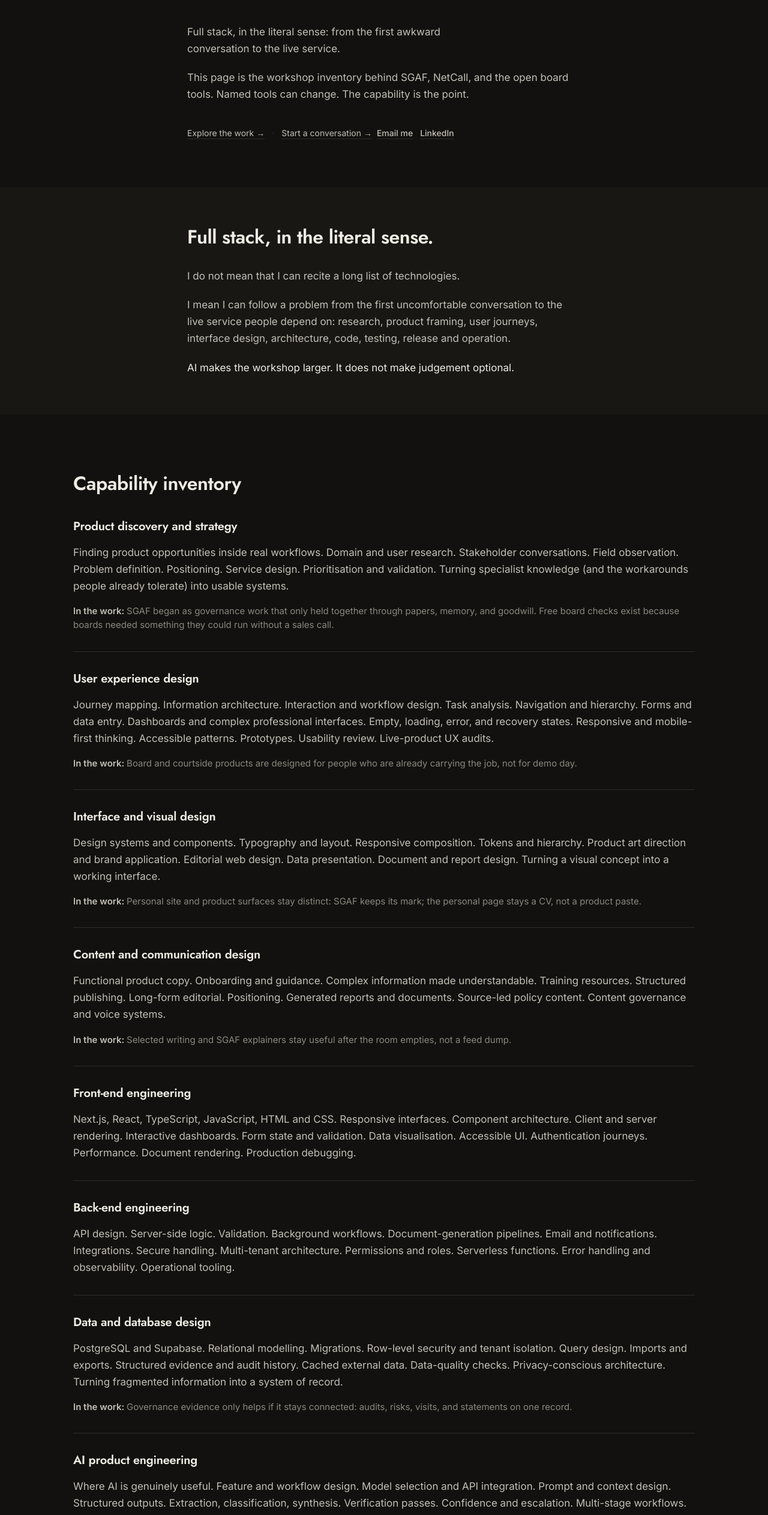
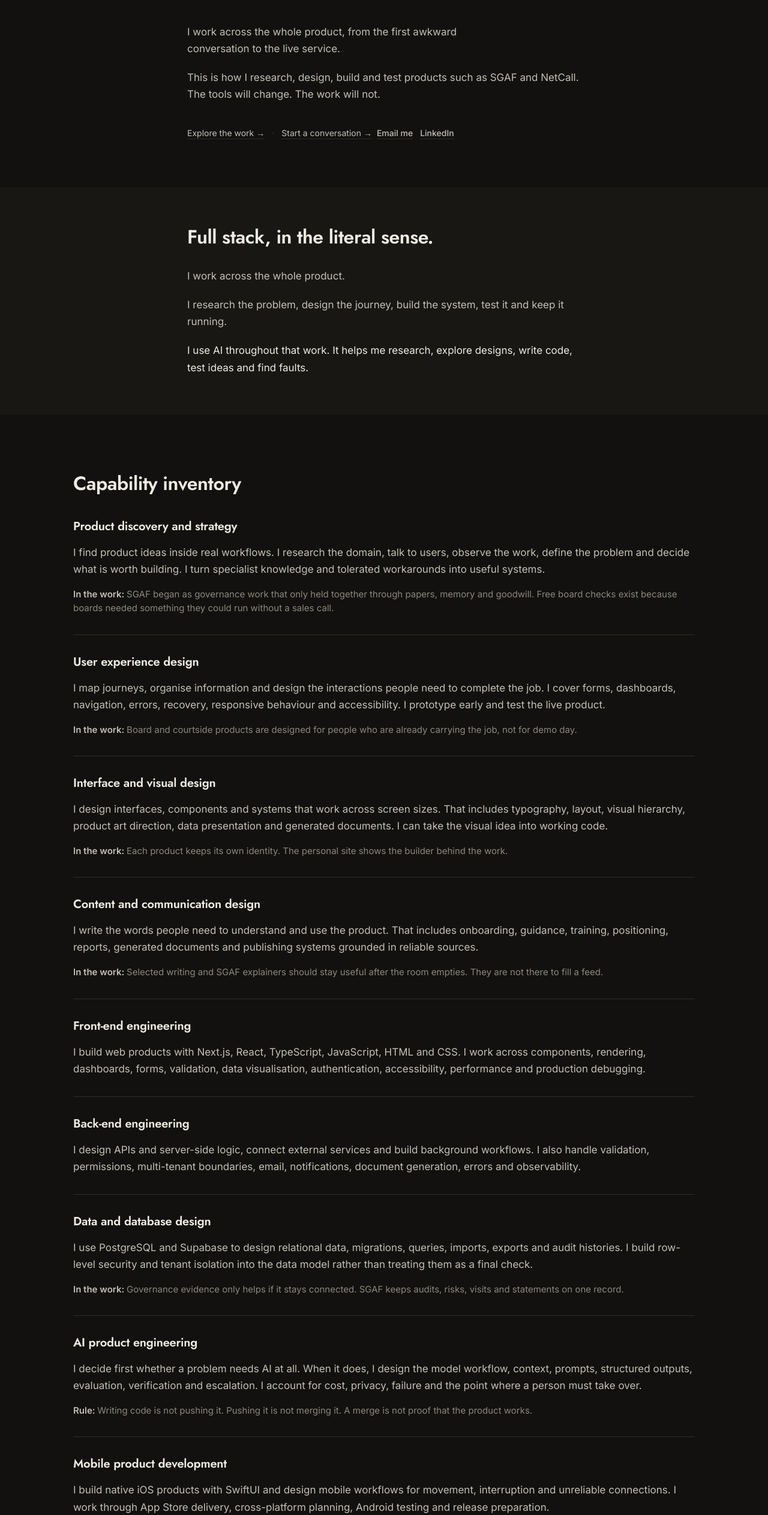
Before and after one commit to Vicariouso/joshuamangas-com, a Next.js app: page /workshop in a window 1280 px wide. Shown: the part 218-2744 px from the top of the page at 60% size. Built offline with nearby package versions, Linux system fonts and the light colour scheme.

Commit message:
Replace workshop inventory prose with direct copy

```diff
--- a/app/workshop/page.tsx
+++ b/app/workshop/page.tsx
@@ -5,14 +5,14 @@ import { SiteHeader } from "../site-header";
 export const metadata: Metadata = {
   title: "How I build",
   description:
-    "Full stack, in the literal sense: from the first awkward conversation to the live service. Workshop inventory behind SGAF, NetCall, and the open board tools.",
+    "I work across the whole product, from the first awkward conversation to the live service. See how I design, build and use AI.",
   alternates: {
     canonical: "https://joshuamangas.com/workshop/",
   },
   openGraph: {
     title: "How I build · Joshua Mangas",
     description:
-      "Full stack, in the literal sense: capability inventory, how AI is used, and a quiet working stack. No logo wall.",
+      "How Joshua Mangas researches, designs, builds and tests complete products with AI.",
     url: "https://joshuamangas.com/workshop/",
   },
 };
@@ -21,71 +21,71 @@ const inventory = [
   {
     id: "product-discovery",
     title: "Product discovery and strategy",
-    body: "Finding product opportunities inside real workflows. Domain and user research. Stakeholder conversations. Field observation. Problem definition. Positioning. Service design. Prioritisation and validation. Turning specialist knowledge (and the workarounds people already tolerate) into usable systems.",
+    body: "I find product ideas inside real workflows. I research the domain, talk to users, observe the work, define the problem and decide what is worth building. I turn specialist knowledge and tolerated workarounds into useful systems.",
     proof:
-      "SGAF began as governance work that only held together through papers, memory, and goodwill. Free board checks exist because boards needed something they could run without a sales call.",
+      "SGAF began as governance work that only held together through papers, memory and goodwill. Free board checks exist because boards needed something they could run without a sales call.",
   },
   {
     id: "ux",
     title: "User experience design",
-    body: "Journey mapping. Information architecture. Interaction and workflow design. Task analysis. Navigation and hierarchy. Forms and data entry. Dashboards and complex professional interfaces. Empty, loading, error, and recovery states. Responsive and mobile-first thinking. Accessible patterns. Prototypes. Usability review. Live-product UX audits.",
+    body: "I map journeys, organise information and design the interactions people need to complete the job. I cover forms, dashboards, navigation, errors, recovery, responsive behaviour and accessibility. I prototype early and test the live product.",
     proof:
       "Board and courtside products are designed for people who are already carrying the job, not for demo day.",
   },
   {
     id: "interface",
     title: "Interface and visual design",
-    body: "Design systems and components. Typography and layout. Responsive composition. Tokens and hierarchy. Product art direction and brand application. Editorial web design. Data presentation. Document and report design. Turning a visual concept into a working interface.",
+    body: "I design interfaces, components and systems that work across screen sizes. That includes typography, layout, visual hierarchy, product art direction, data presentation and generated documents. I can take the visual idea into working code.",
     proof:
-      "Personal site and product surfaces stay distinct: SGAF keeps its mark; the personal page stays a CV, not a product paste.",
+      "Each product keeps its own identity. The personal site shows the builder behind the work.",
   },
   {
     id: "content",
     title: "Content and communication design",
-    body: "Functional product copy. Onboarding and guidance. Complex information made understandable. Training resources. Structured publishing. Long-form editorial. Positioning. Generated reports and documents. Source-led policy content. Content governance and voice systems.",
+    body: "I write the words people need to understand and use the product. That includes onboarding, guidance, training, positioning, reports, generated documents and publishing systems grounded in reliable sources.",
     proof:
-      "Selected writing and SGAF explainers stay useful after the room empties, not a feed dump.",
+      "Selected writing and SGAF explainers should stay useful after the room empties. They are not there to fill a feed.",
   },
   {
     id: "frontend",
     title: "Front-end engineering",
-    body: "Next.js, React, TypeScript, JavaScript, HTML and CSS. Responsive interfaces. Component architecture. Client and server rendering. Interactive dashboards. Form state and validation. Data visualisation. Accessible UI. Authentication journeys. Performance. Document rendering. Production debugging.",
+    body: "I build web products with Next.js, React, TypeScript, JavaScript, HTML and CSS. I work across components, rendering, dashboards, forms, validation, data visualisation, authentication, accessibility, performance and production debugging.",
   },
   {
     id: "backend",
     title: "Back-end engineering",
-    body: "API design. Server-side logic. Validation. Background workflows. Document-generation pipelines. Email and notifications. Integrations. Secure handling. Multi-tenant architecture. Permissions and roles. Serverless functions. Error handling and observability. Operational tooling.",
+    body: "I design APIs and server-side logic, connect external services and build background workflows. I also handle validation, permissions, multi-tenant boundaries, email, notifications, document generation, errors and observability.",
   },
   {
     id: "data",
     title: "Data and database design",
-    body: "PostgreSQL and Supabase. Relational modelling. Migrations. Row-level security and tenant isolation. Query design. Imports and exports. Structured evidence and audit history. Cached external data. Data-quality checks. Privacy-conscious architecture. Turning fragmented information into a system of record.",
+    body: "I use PostgreSQL and Supabase to design relational data, migrations, queries, imports, exports and audit histories. I build row-level security and tenant isolation into the data model rather than treating them as a final check.",
     proof:
-      "Governance evidence only helps if it stays connected: audits, risks, visits, and statements on one record.",
+      "Governance evidence only helps if it stays connected. SGAF keeps audits, risks, visits and statements on one record.",
   },
   {
     id: "ai",
     title: "AI product engineering",
-    body: "Where AI is genuinely useful. Feature and workflow design. Model selection and API integration. Prompt and context design. Structured outputs. Extraction, classification, synthesis. Verification passes. Confidence and escalation. Multi-stage workflows. Human-in-the-loop. Evaluation fixtures and scoring. Cost control. Safety boundaries and redaction. Failure and fallback design. Keeping AI out of workflows that should stay deterministic.",
+    body: "I decide first whether a problem needs AI at all. When it does, I design the model workflow, context, prompts, structured outputs, evaluation, verification and escalation. I account for cost, privacy, failure and the point where a person must take over.",
     rule:
-      "write ≠ push ≠ merge ≠ verified experience. External actions stay gated until a human owns them.",
+      "Writing code is not pushing it. Pushing it is not merging it. A merge is not proof that the product works.",
   },
   {
     id: "mobile",
     title: "Mobile product development",
-    body: "Native iOS with SwiftUI. Mobile workflow design. Real-time interaction. Offline and unreliable-network thinking. App Store delivery. Designing for movement, interruption, and time pressure. Cross-platform planning. Android testing and release preparation.",
+    body: "I build native iOS products with SwiftUI and design mobile workflows for movement, interruption and unreliable connections. I work through App Store delivery, cross-platform planning, Android testing and release preparation.",
     proof:
-      "NetCall: courtside netball scoring built for my wife Rachel, who umpires. Prepare the match, score live, share a clean result. iPhone £2.99. Android coming soon (invite-only beta).",
+      "NetCall is courtside netball scoring built for my wife Rachel, who umpires. Prepare the match, score live and share a clean result. It is available on iPhone, with Android testing under way.",
   },
   {
     id: "quality",
     title: "Quality and assurance",
-    body: "Test-driven development. Unit and integration tests. End-to-end browser tests. Real journey verification. AI evaluation suites. Regression protection. Accessibility and responsive checks. Security-conscious review. Permission and tenant-isolation tests. Fresh-eyes review. Generated-document inspection. Production verification: checking the experience, not only a green build.",
+    body: "I use test-driven development, unit tests, integration tests, browser journeys and AI evaluations. I check accessibility, responsive behaviour, security, permissions, tenant isolation and generated documents. Then I inspect the production experience. A green build is useful, but it is not proof.",
   },
   {
     id: "delivery",
     title: "Delivery and operations",
-    body: "Git and GitHub workflows. Continuous integration. Release planning. Vercel. Cloudflare Pages and Workers. Supabase operations. Monitoring. Diagnosis with Sentry. Performance and incident work. Safe release gates and rollback. Maintaining products after launch.",
+    body: "I use Git and GitHub for controlled delivery, with continuous integration and deliberate release checks. I deploy and operate products on Vercel, Cloudflare and Supabase, monitor them with tools such as Sentry and investigate performance and production failures.",
   },
 ] as const;
 
@@ -108,7 +108,7 @@ const aiRows = [
   {
     layer: "AI inside products",
     ai: "Prototypes, eval harnesses, structured outputs",
-    human: "Safety, escalation, and “should this be AI at all?”",
+    human: "Safety, escalation and whether AI belongs there",
   },
   {
     layer: "Testing and review",
@@ -118,12 +118,12 @@ const aiRows = [
   {
     layer: "Content",
     ai: "First drafts, structure, consistency passes",
-    human: "Voice, claims, and what we publish",
+    human: "Voice, claims and what gets published",
   },
   {
     layer: "Operations",
     ai: "Triage notes, log reading",
-    human: "Release, rollback, and accountability",
+    human: "Release, rollback and responsibility",
   },
 ] as const;
 
@@ -131,7 +131,7 @@ const stack = [
   {
     label: "Product and design",
     items:
-      "Figma, structured briefs, journey maps, design systems, prototypes, live-product audits.",
+      "Figma, structured briefs, journey maps, design systems, prototypes and live-product audits.",
   },
   {
     label: "Web",
@@ -140,21 +140,21 @@ const stack = [
   {
     label: "Data and services",
     items:
-      "PostgreSQL, Supabase, APIs, authentication, permissions, serverless workflows.",
+      "PostgreSQL, Supabase, APIs, authentication, permissions and serverless workflows.",
   },
   {
     label: "AI",
     items:
-      "Codex, ChatGPT, Claude, model APIs, structured outputs, evaluation harnesses, multi-agent review.",
+      "Codex, ChatGPT, Claude, model APIs, structured outputs, evaluation harnesses and multi-agent review.",
   },
   {
     label: "Mobile",
-    items: "SwiftUI, native iOS, cross-platform testing.",
+    items: "SwiftUI, native iOS and cross-platform testing.",
   },
   {
     label: "Quality",
     items:
-      "Vitest, Playwright, accessibility review, security review, live verification.",
+      "Vitest, Playwright, accessibility review, security review and live verification.",
   },
   {
     label: "Delivery",
@@ -204,16 +204,15 @@ export default function WorkshopPage() {
             className="mt-8 max-w-[42ch] text-text-2"
             style={{ fontSize: "1.0625rem", lineHeight: 1.65 }}
           >
-            Full stack, in the literal sense: from the first awkward
+            I work across the whole product, from the first awkward
             conversation to the live service.
           </p>
           <p
             className="mt-5 max-w-[42rem] text-text-2"
             style={{ fontSize: "1.0625rem", lineHeight: 1.65 }}
           >
-            This page is the workshop inventory behind SGAF, NetCall, and the
-            open board tools. Named tools can change. The capability is the
-            point.
+            This is how I research, design, build and test products such as
+            SGAF and NetCall. The tools will change. The work will not.
           </p>
 
           <p
@@ -254,17 +253,15 @@ export default function WorkshopPage() {
               style={{ fontSize: "1.0625rem", lineHeight: 1.65 }}
             >
               <p>
-                I do not mean that I can recite a long list of technologies.
+                I work across the whole product.
               </p>
               <p>
-                I mean I can follow a problem from the first uncomfortable
-                conversation to the live service people depend on: research,
-                product framing, user journeys, interface design, architecture,
-                code, testing, release and operation.
+                I research the problem, design the journey, build the system,
+                test it and keep it running.
               </p>
               <p className="text-text">
-                AI makes the workshop larger. It does not make judgement
-                optional.
+                I use AI throughout that work. It helps me research, explore
+                designs, write code, test ideas and find faults.
               </p>
             </div>
           </div>
@@ -332,20 +329,20 @@ export default function WorkshopPage() {
             How I use AI
           </h2>
           <p className="type-h3 mt-6 text-text">
-            A bigger workshop. The same accountability.
+            I use AI every day.
           </p>
           <p
             className="mt-5 max-w-[42rem] text-text-2"
             style={{ fontSize: "1.0625rem", lineHeight: 1.65 }}
           >
-            AI can help draft the plan, write the code and challenge the
-            decision. It cannot own the consequences. I do.
+            It helps me research, explore designs, write code, test ideas and
+            find faults. I do not ask it to approve its own work.
           </p>
 
           <div className="workshop-ai-table-wrap mt-10">
             <table className="workshop-ai-table">
               <caption className="sr-only">
-                How AI shows up at each layer, and what stays human
+                How AI shows up at each layer and what stays human
               </caption>
               <thead>
                 <tr>
@@ -370,7 +367,8 @@ export default function WorkshopPage() {
             className="mt-8 text-muted"
             style={{ fontSize: "0.9375rem", lineHeight: 1.55 }}
           >
-            External actions remain gated: write ≠ push ≠ merge ≠ verified UX.
+            Writing code is not a release. I verify the real product before I
+            call the work finished.
           </p>
         </section>
 
@@ -391,7 +389,7 @@ export default function WorkshopPage() {
             className="mt-4 text-muted"
             style={{ fontSize: "0.9375rem", lineHeight: 1.55 }}
           >
-            Text only. Named tools can change. Capability stays the headline.
+            These are the tools I use now. They will change as the work changes.
           </p>
 
           <ul className="workshop-stack-list mt-10">
@@ -410,9 +408,7 @@ export default function WorkshopPage() {
               className="text-text-2"
               style={{ fontSize: "1.0625rem", lineHeight: 1.65 }}
             >
-              Some people specialise in one layer.
-              <br />
-              I get interested in what happens between them.
+              The interesting problems usually sit between the layers.
             </p>
             <p className="mt-8">
               <a href="/#contact" className="btn-ghost">
```
